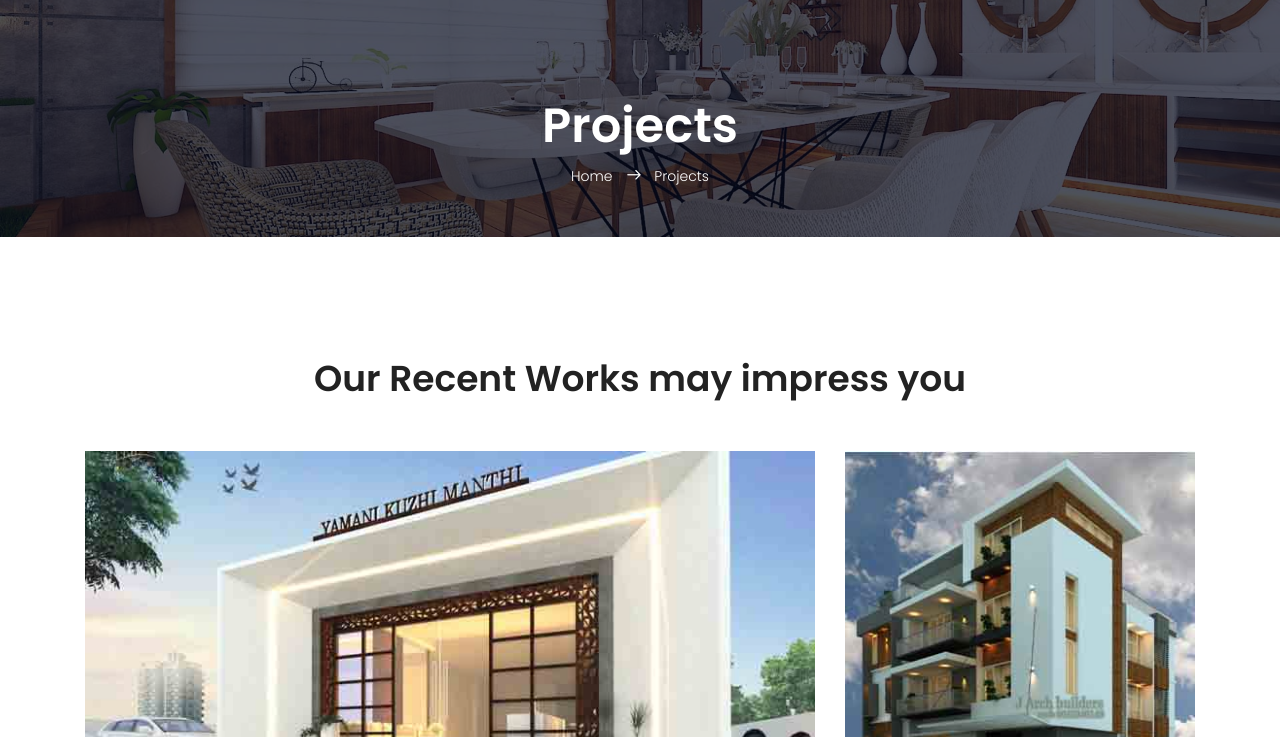
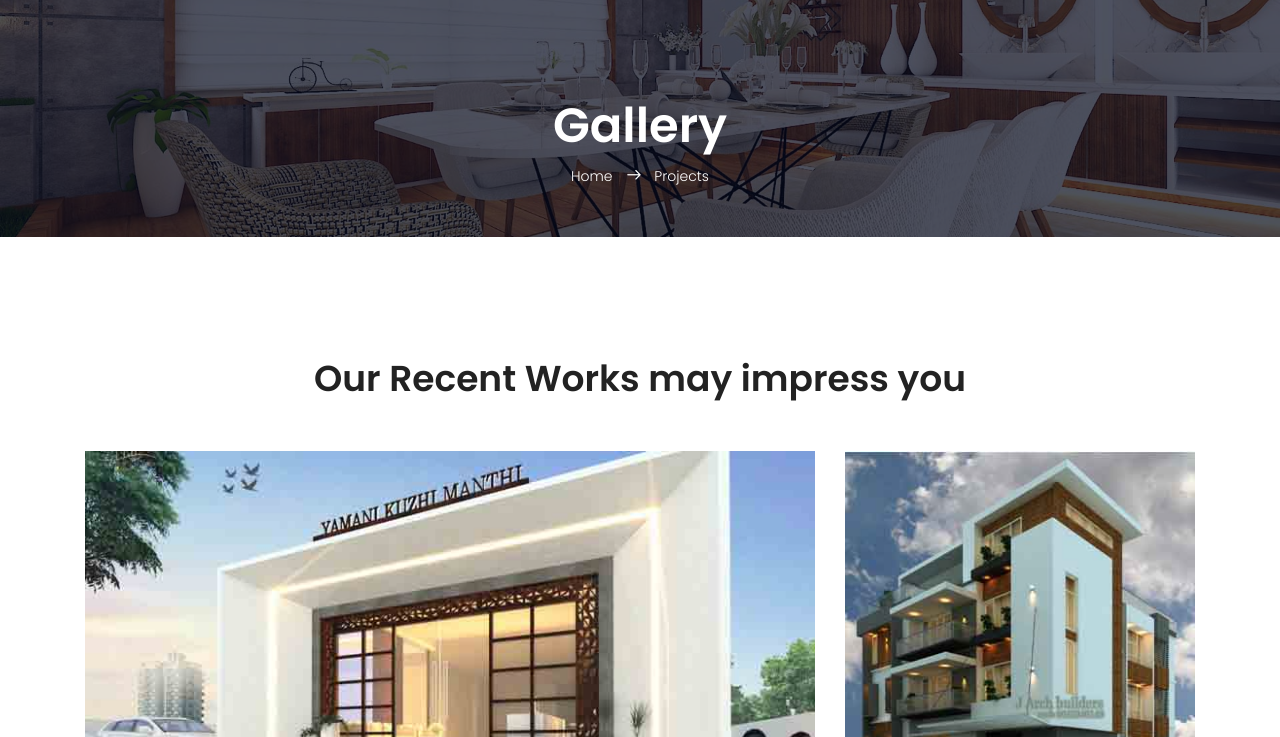
Before and after one commit to Muhammed-Salah/J.Arch-Builders, a plain HTML site: page projects.html in a window 1280 px wide. Shown: the part 63-800 px from the top of the page. Drawn offline with nearby package versions, Linux system fonts and the light colour scheme; some packages are replaced by stand-ins of ours.

Commit message:
Update projects.html

```diff
--- a/projects.html
+++ b/projects.html
@@ -76,7 +76,7 @@
 					<div class="row d-flex align-items-center justify-content-center">
 						<div class="about-content col-lg-12">
 							<h1 class="text-white">
-								Projects
+								Gallery
 							</h1>
 							<p class="text-white link-nav"><a href="index.html">Home </a>  <span class="lnr lnr-arrow-right"></span>  <a href="projects.html"> Projects</a></p>
 						</div>
```
